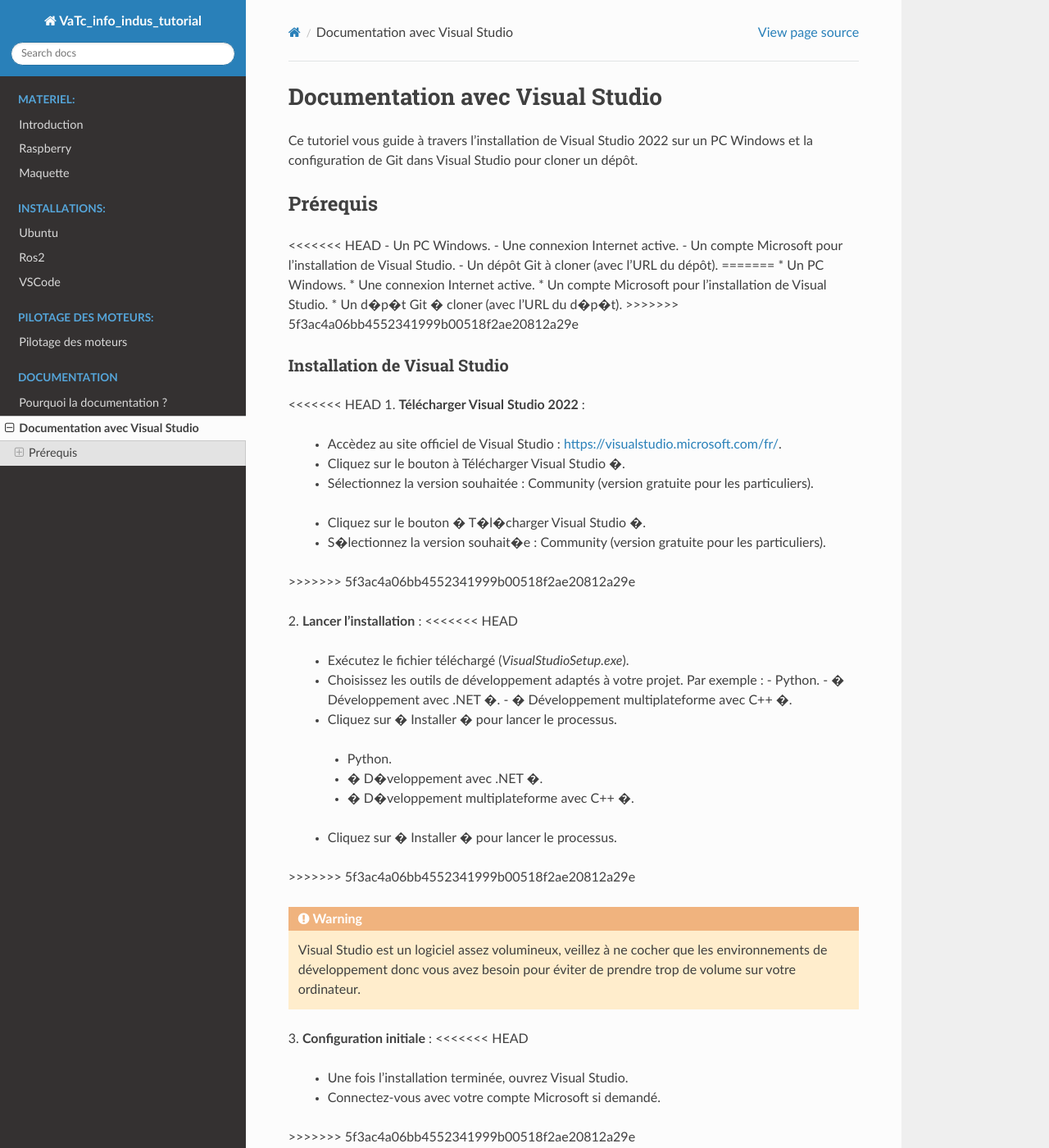
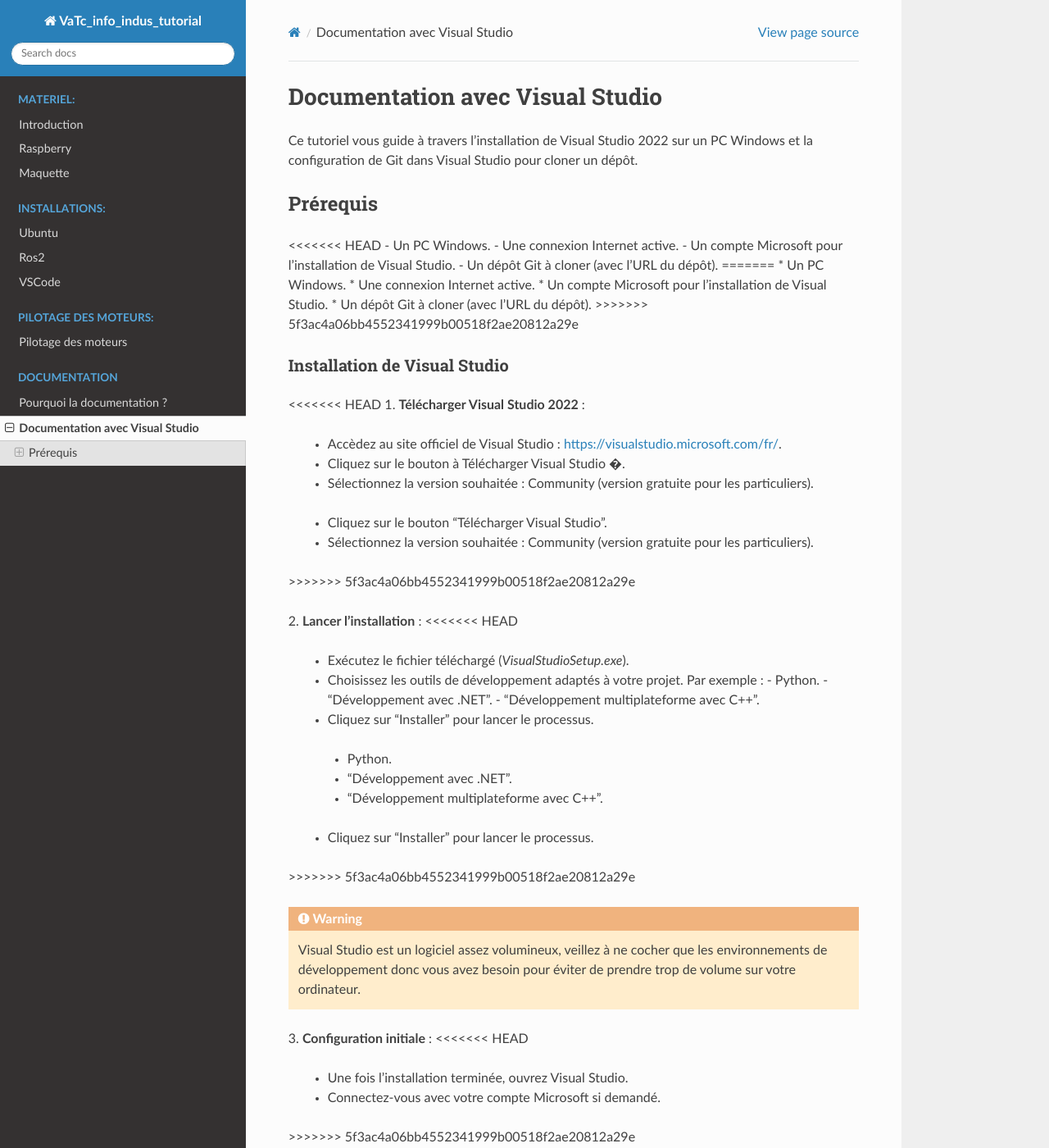
Before and after one commit to Aarthur371/info_indus_tutorial, a Sphinx documentation site: the page built from doc/sphinx/source/visualstudio.rst, in a window 1280 px wide and 1400 px high. Shown: the whole window at 82% size. Built offline with Sphinx 7.4.7 and the Read the Docs theme 3.1.0, drawn with Linux system fonts in a browser that asks for light colours.

Commit message:
accents2

```diff
--- a/doc/sphinx/source/visualstudio.rst
+++ b/doc/sphinx/source/visualstudio.rst
@@ -16,7 +16,7 @@
 * Un PC Windows.
 * Une connexion Internet active.
 * Un compte Microsoft pour l'installation de Visual Studio.
-* Un d�p�t Git � cloner (avec l'URL du d�p�t).
+* Un dépôt Git à cloner (avec l'URL du dépôt).
 >>>>>>> 5f3ac4a06bb4552341999b00518f2ae20812a29e
 
 =====================
@@ -29,10 +29,10 @@
    - Cliquez sur le bouton à Télécharger Visual Studio �.
    - Sélectionnez la version souhaitée : Community (version gratuite pour les particuliers).
 =======
-1. **T�l�charger Visual Studio 2022** :
-   * Acc�dez au site officiel de Visual Studio : https://visualstudio.microsoft.com/fr/.
-   * Cliquez sur le bouton � T�l�charger Visual Studio �.
-   * S�lectionnez la version souhait�e : Community (version gratuite pour les particuliers).
+1. **Télécharger Visual Studio 2022** :
+   * Accédez au site officiel de Visual Studio : https://visualstudio.microsoft.com/fr/.
+   * Cliquez sur le bouton "Télécharger Visual Studio".
+   * Sélectionnez la version souhaitée : Community (version gratuite pour les particuliers).
 >>>>>>> 5f3ac4a06bb4552341999b00518f2ae20812a29e
 
 2. **Lancer l'installation** :
@@ -40,16 +40,16 @@
    - Exécutez le fichier téléchargé (`VisualStudioSetup.exe`).
    - Choisissez les outils de développement adaptés à votre projet. Par exemple :
      - Python.
-     - � Développement avec .NET �.
-     - � Développement multiplateforme avec C++ �.
-   - Cliquez sur � Installer � pour lancer le processus.
+     - "Développement avec .NET".
+     - "Développement multiplateforme avec C++".
+   - Cliquez sur "Installer" pour lancer le processus.
 =======
-   * Ex�cutez le fichier t�l�charg� (`VisualStudioSetup.exe`).
-   * Choisissez les outils de d�veloppement adapt�s � votre projet. Par exemple :
+   * Exécutez le fichier téléchargé (`VisualStudioSetup.exe`).
+   * Choisissez les outils de développement adaptés à votre projet. Par exemple :
      * Python.
-     * � D�veloppement avec .NET �.
-     * � D�veloppement multiplateforme avec C++ �.
-   * Cliquez sur � Installer � pour lancer le processus.
+     * "Développement avec .NET".
+     * "Développement multiplateforme avec C++".
+   * Cliquez sur "Installer" pour lancer le processus.
 >>>>>>> 5f3ac4a06bb4552341999b00518f2ae20812a29e
 
 .. warning::
```
Also changed, not shown: other parts of doc/sphinx/source/visualstudio.rst (+2 -2 lines), doc/sphinx/source/raspberry.rst (+16 -4 lines).
